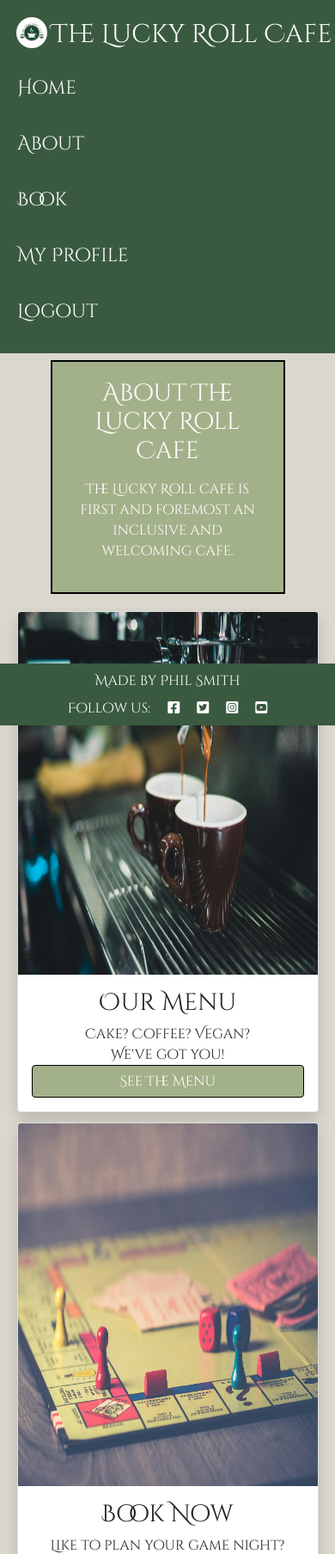
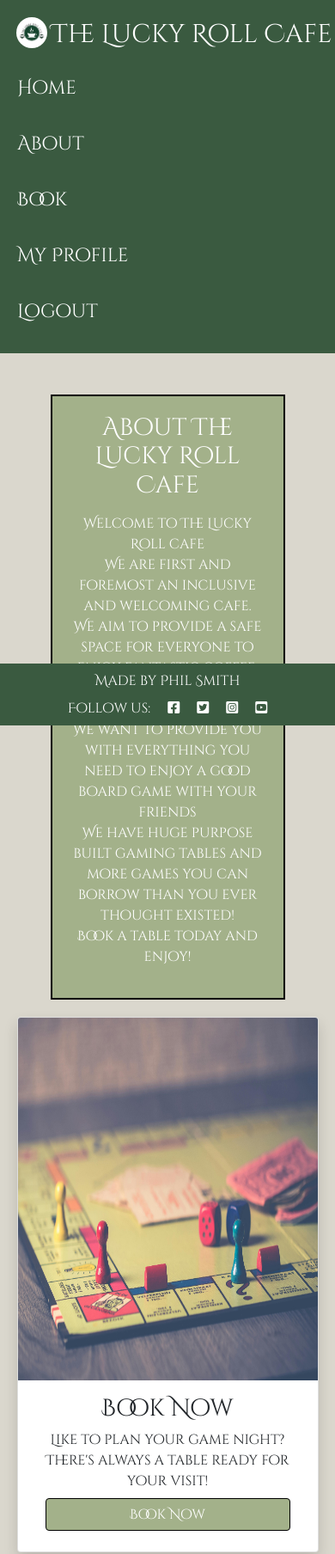
Before and after one commit to smithphil88/the_lucky_roll_cafe, a Django app: page /about/ in a window 390 px wide. Shown: the top 1808 px of the page at 86% size. Run offline with Django 4.2, Linux system fonts and the light colour scheme; the visitor is signed in with stand-in values (Sample User, id 1); some web fonts are replaced.

Commit message:
small fix to some stylings across site

```diff
--- a/static/css/style.css
+++ b/static/css/style.css
@@ -1,7 +1,7 @@
 @import url('https://fonts.googleapis.com/css2?family=Cinzel+Decorative:wght@400;700;900&family=Playfair+Display:ital,wght@0,400..900;1,400..900&display=swap');
 
 body {
-    min-height: 120%;
+    min-height: 100%;
     font-family: "Cinzel Decorative", sans-serif;
 }
 
--- a/table_booking/templates/about.html
+++ b/table_booking/templates/about.html
@@ -12,44 +12,19 @@
 {% if user.is_authenticated %}
 <body>
     <section>
-        <div class="jumbotron-fluid about-title mt-2">
-            <h1 >About The Lucky Roll Cafe</h1>
-            <p class="mt-3">The Lucky Roll cafe is first and foremost an inclusive and welcoming cafe.</p>
+        <div class="jumbotron-fluid about-title mt-5">
+            <h1>About The Lucky Roll Cafe</h1>
+            <p class="mt-3">Welcome to The Lucky Roll cafe <br>
+                            We are first and foremost an inclusive and welcoming cafe.<br>
+                            We aim to provide a safe space for everyone to enjoy fantastic coffee, good vibes and amazing board games<br>
+                            We want to provide you with everything you need to enjoy a good board game with your friends<br>
+                            We have huge purpose built gaming tables and more games you can borrow than you ever thought existed!<br>
+                            Book a table today and enjoy!<br>
+                        </p>
         </div>
     </section>
-    <section class="row-fluid d-flex justify-content-center bg-color">
+    <section class="row-fluid d-flex justify-content-center bg-color mt-0">
         <div class="card-group col-lg-8 card-style">
-            <div class="card text-center shadow">
-                <img src="{% static 'images/lucky_roll_images/coffee-1.jpg' %}" alt="A professional coffee machine pouring two coffees" class="card-img-top">
-                <div class="card-body d-flex flex-column justify-content-center">
-                    <h2 class="display-6 font-brown">Our Menu</h2>
-                    <div class="emphasised">
-                        <p class="card-text">Cake? Coffee? Vegan?<br>
-                            We've got you!<br>
-                        </p>
-                    </div>
-                    <button type="button" class="mb-0 btn" data-bs-toggle="modal" data-bs-target="#menu">
-                        See The Menu
-                    </button>
-                    <div class="modal fade modal-no-margin" id="menu" tabindex="-1" aria-labelledby="menuModalLabel" aria-hidden="true">
-                        <div class="modal-dialog modal-dialog-scrollable modal-dialog-centered modal-fullscreen modal-no-margin">
-                            <div class="modal-content bg-trans-brown col modal-no-margin">
-                                <div class="modal-header">
-                                    <h3 class="display-6 font-brown" id="menuModalLabel">Our Menu</h1>
-                                    <button type="button" class="btn-close" data-bs-dismiss="modal" aria-label="Close"></button>
-                                </div>
-                                <div class="modal-body">
-                                    <img src="{% static 'images/lucky_roll_images/menu.jpg' %}" alt="Our Menu" class="img-fluid menu-pic">
-                                </div>
-                                <div class="modal-footer">
-                                    <button type="button" class="btn btn-secondary btn-brown" data-bs-dismiss="modal">Close</button>
-                                </div>
-                            </div>
-                        </div>
-                    </div>
-                </div>
-            </div>
-
             <div class="card text-center shadow">
                 <img src="{% static 'images/lucky_roll_images/games-1.jpg' %}" alt="A game of monopoly" class="card-img-top">
                 <div class="card-body d-flex flex-column justify-content-between">
@@ -84,7 +59,7 @@
                             <div class="modal-content bg-trans-black col modal-no-margin">
                                 <div class="modal-header text-align-center">
                                     <h3 class="display-6 text-white" id="gamesModal">Our Games</h3>
-                                    <button type="button" class="btn-close text-white" data-bs-dismiss="modal" aria-label="Close"></button>
+                                    <button type="button" class="btn-close btn-close-white" data-bs-dismiss="modal" aria-label="Close"></button>
                                 </div>
                                 <div class="modal-body">
                                     <div id="gameCarouselControls" class="carousel slide" data-bs-ride="carousel">
@@ -128,6 +103,36 @@
                     </div>
                 </div>
             </div>
+            <div class="card text-center shadow">
+                <img src="{% static 'images/lucky_roll_images/coffee-1.jpg' %}" alt="A professional coffee machine pouring two coffees" class="card-img-top">
+                <div class="card-body d-flex flex-column justify-content-center">
+                    <h2 class="display-6 font-brown">Our Menu</h2>
+                    <div class="emphasised">
+                        <p class="card-text">Cake? Coffee? Vegan?<br>
+                            We've got you!<br>
+                        </p>
+                    </div>
+                    <button type="button" class="mb-0 btn" data-bs-toggle="modal" data-bs-target="#menu">
+                        See The Menu
+                    </button>
+                    <div class="modal fade modal-no-margin" id="menu" tabindex="-1" aria-labelledby="menuModalLabel" aria-hidden="true">
+                        <div class="modal-dialog modal-dialog-scrollable modal-dialog-centered modal-fullscreen modal-no-margin">
+                            <div class="modal-content bg-trans-brown col modal-no-margin">
+                                <div class="modal-header">
+                                    <h3 class="display-6 font-brown" id="menuModalLabel">Our Menu</h1>
+                                    <button type="button" class="btn-close" data-bs-dismiss="modal" aria-label="Close"></button>
+                                </div>
+                                <div class="modal-body">
+                                    <img src="{% static 'images/lucky_roll_images/menu.jpg' %}" alt="Our Menu" class="img-fluid menu-pic">
+                                </div>
+                                <div class="modal-footer">
+                                    <button type="button" class="btn btn-secondary btn-brown" data-bs-dismiss="modal">Close</button>
+                                </div>
+                            </div>
+                        </div>
+                    </div>
+                </div>
+            </div>
         </div>
     </section>
 </body>
--- a/templates/account/signup.html
+++ b/templates/account/signup.html
@@ -25,7 +25,7 @@
                     {% if redirect_field_value %}
                     <input type="hidden" name="{{ redirect_field_name }}" value="{{ redirect_field_value }}" />
                     {% endif %}
-                    <button type="submit btn"> Register</button>
+                    <button type="submit btn">Register</button>
                 </form>
             </div>
         </div>
```
Also changed, not shown: table_booking/templates/book.html (+6 -6 lines), table_booking/templates/edit_profile.html (+14 -11 lines), table_booking/views.py (+1 -9 lines), templates/account/login.html (+15 -8 lines), templates/account/password_reset.html (+17 -4 lines).
